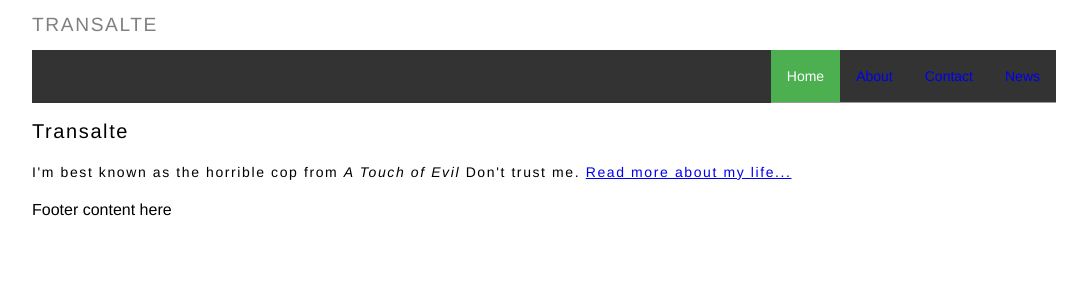
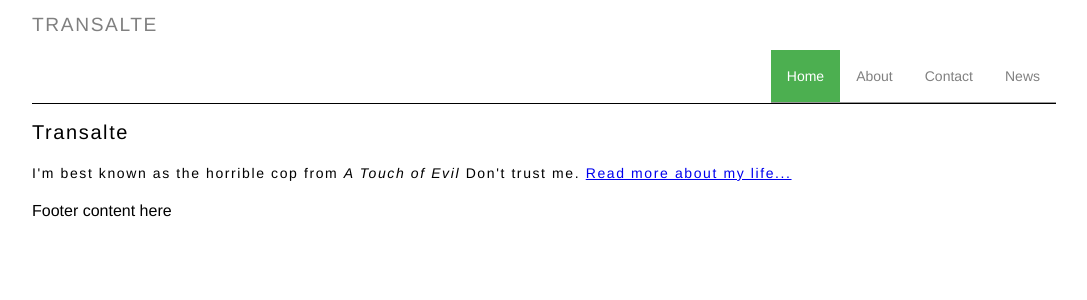
Before and after one commit to transalte/transalte.github.io, a Jekyll site: the page built from index.html, in a window 1280 px wide. Shown: the top 300 px of the page, without its empty margins (96-1183 px from the left). Built offline with Jekyll 4.4.1, drawn with Linux system fonts in a browser that asks for light colours.

Commit message:
Update main.css

```diff
--- a/css/main.css
+++ b/css/main.css
@@ -99,14 +99,15 @@ color: grey;
 
 
 .topnav {
-    background-color: #333;
+    background-color: white;
     overflow: hidden;
+border-bottom: 1px solid black;
 }
 
 /* Style the links inside the navigation bar */
 .topnav a {
     float: right;
-    color: rgba(0,0,0,0.25)
+    color: grey;
     text-align: center;
     border-bottom: 1px solid #999;
     padding: 14px 16px;
```
